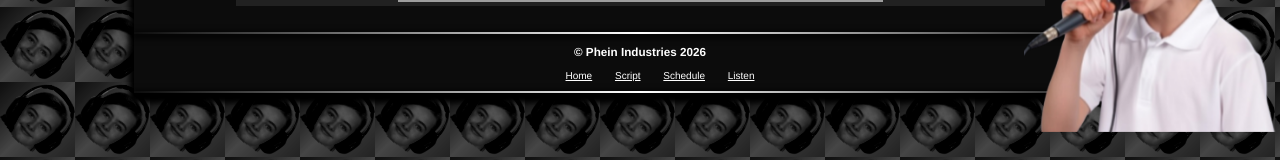
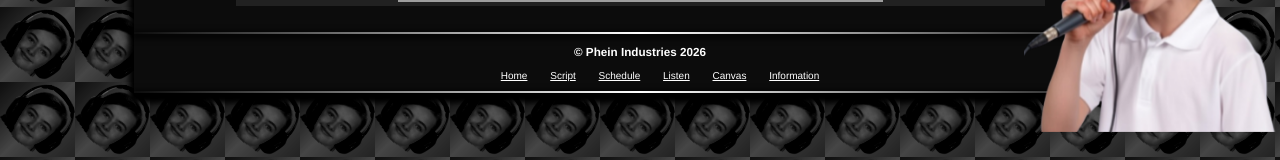
Before and after one commit to nonoko01/nonoko01.github.io, a plain HTML site: page game.html in a window 1280 px wide. Shown: the part 668-828 px from the top of the page. Drawn offline with Linux system fonts and the light colour scheme; grey boxes are pictures that could not be loaded.

Commit message:
Update game.html

```diff
--- a/game.html
+++ b/game.html
@@ -39,6 +39,8 @@
 <li><a href="script.html">Script</a></li>
 <li><a href="schedule.html">Schedule</a></li>
 <li><a href="listen.html">Listen</a></li>
+<li><a href="https://callaghan.instructure.com/groups/10166">Canvas</a></li>
+<li><a href="info.html">Information</a></li>
 </ul>
 <hr>
 </div>
```
